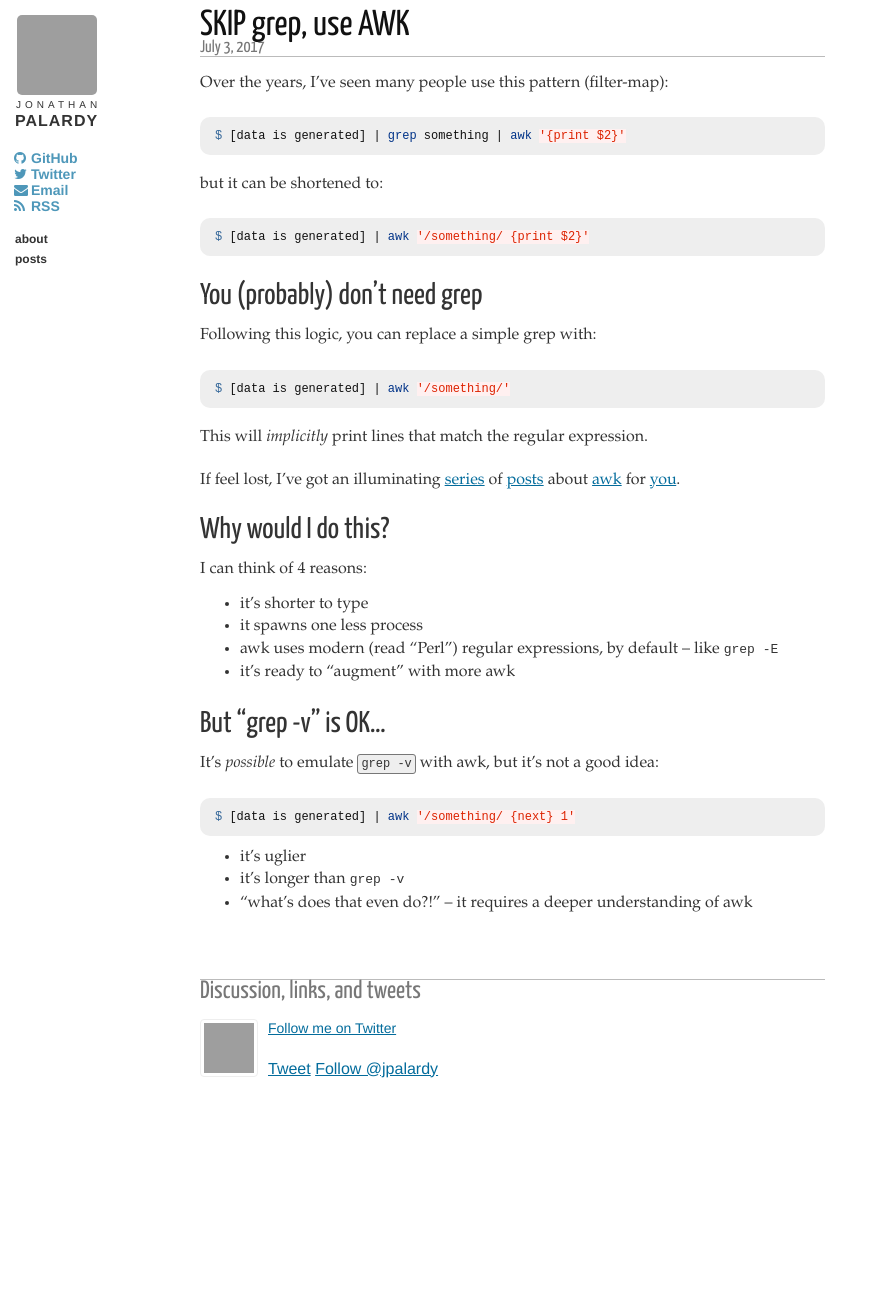
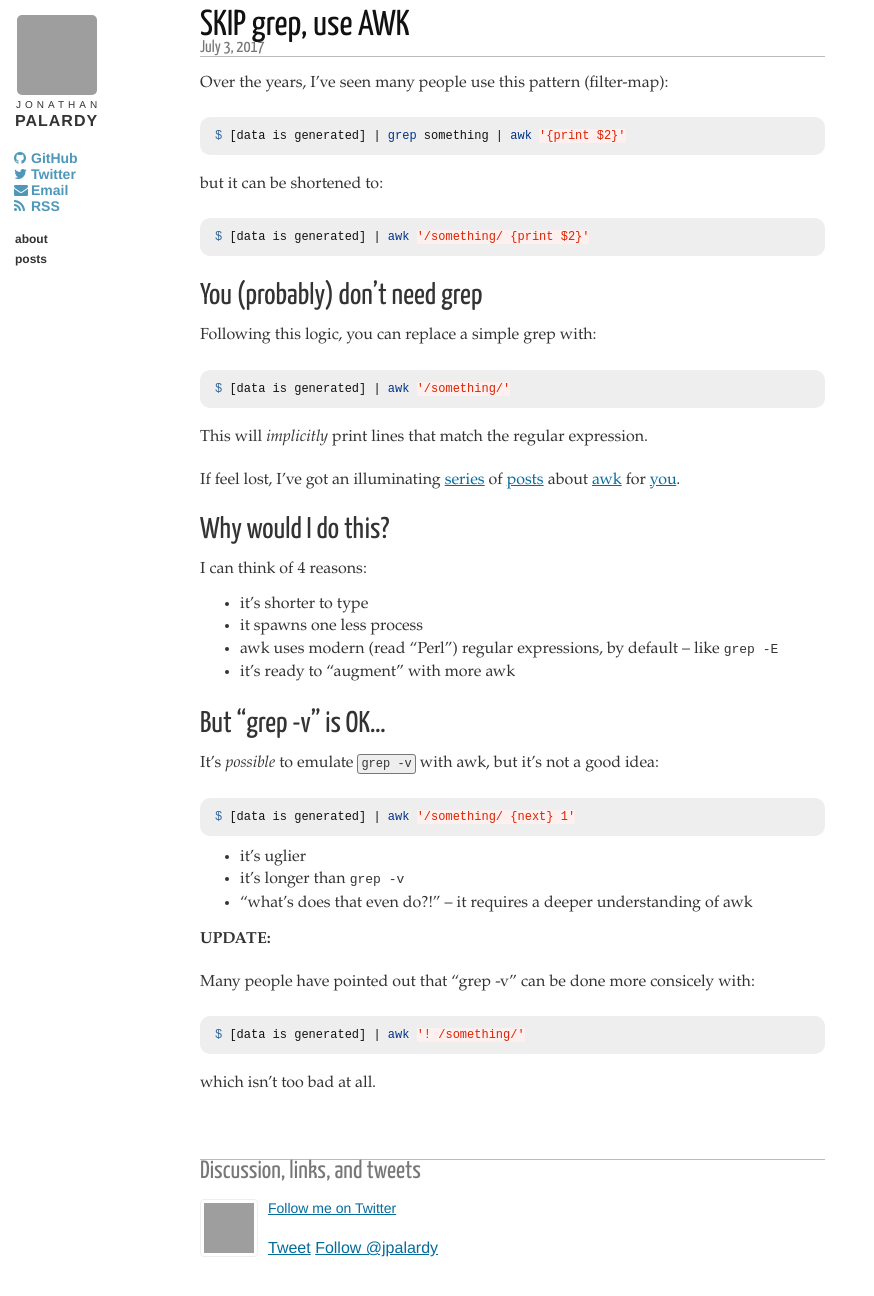
Before and after one commit to jpalardy/jpalardy.github.io, a Jekyll site: the page built from _posts/2017-07-03-skip-grep-use-awk.markdown, in a window 1280 px wide, cut to the strip 0-1317 px from the top of the page. Shown: the top 1296 px of the strip, without its empty margins (0-874 px from the left). Built offline with Jekyll 4.4.1, drawn with Linux system fonts in a browser that asks for light colours; comment, search, counter and statistics services are not loaded; before the commit the page ends 1138 px from its top, so only the background shows below that; grey boxes are pictures that could not be loaded.

Commit message:
update: SKIP grep, use AWK

```diff
--- a/_posts/2017-07-03-skip-grep-use-awk.markdown
+++ b/_posts/2017-07-03-skip-grep-use-awk.markdown
@@ -55,3 +55,13 @@ $ [data is generated] | awk '/something/ {next} 1'
 - it's uglier
 - it's longer than `grep -v`
 - "what's does that even do?!" -- it requires a deeper understanding of awk
+
+**UPDATE:**
+
+Many people have pointed out that "grep -v" can be done more consicely with:
+
+{% highlight bash %}
+$ [data is generated] | awk '! /something/'
+{% endhighlight %}
+
+which isn't too bad at all.
```
